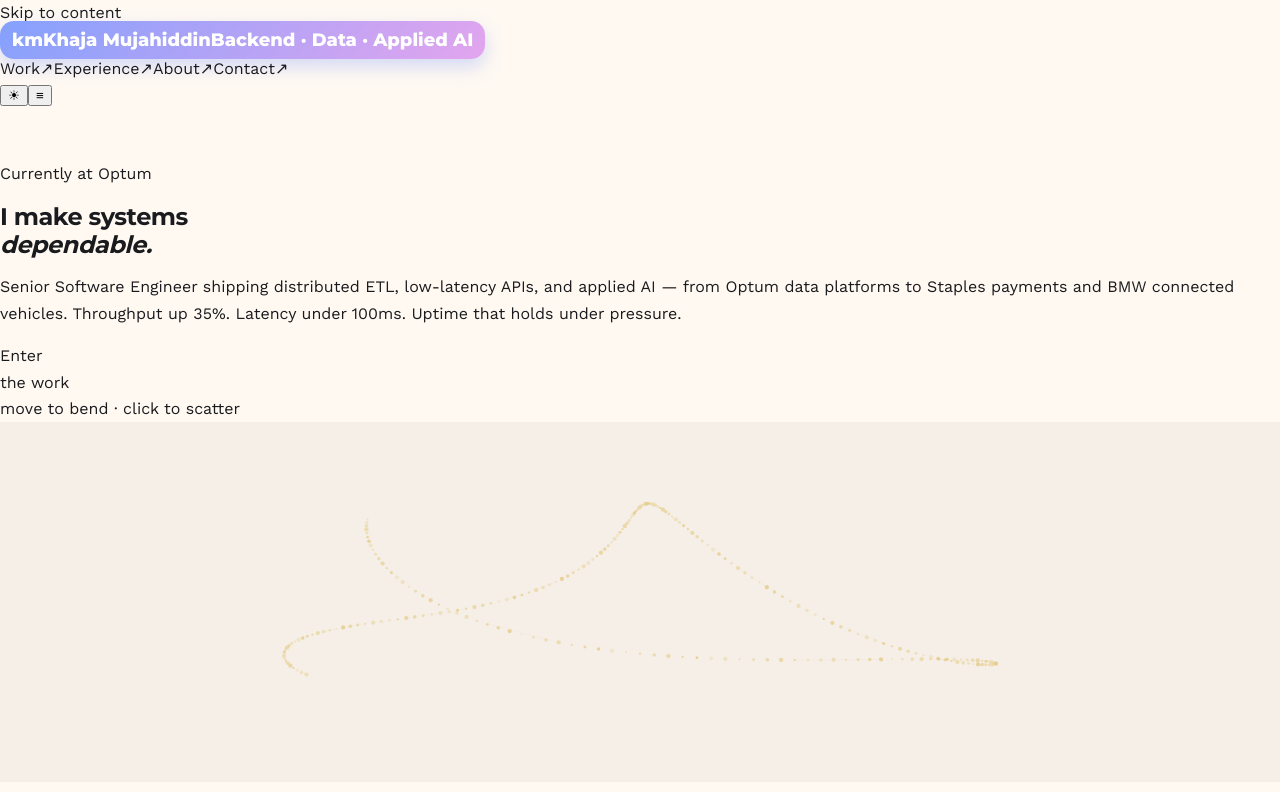
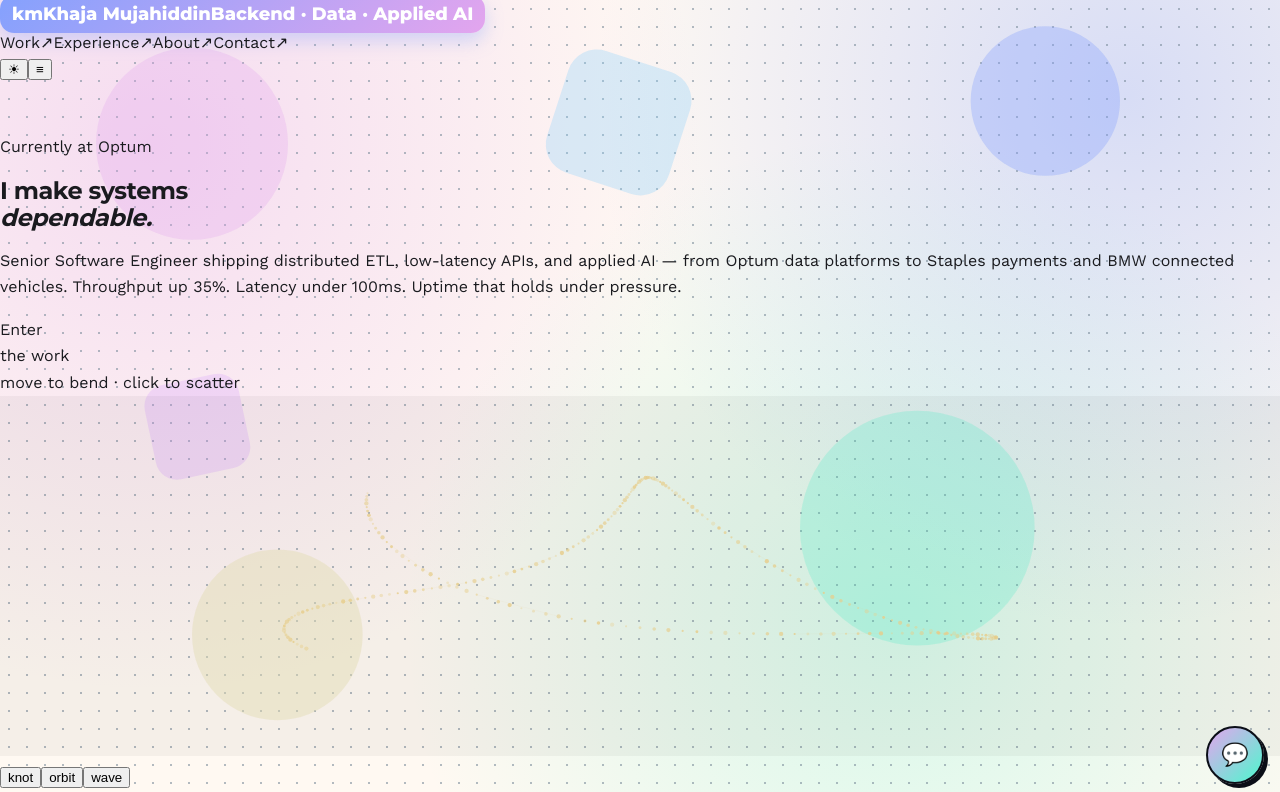
Before and after one commit to khajamujahid/Portfolio, a Next.js app: page / in a window 1280 px wide. Shown: the top 792 px of the page. Built offline with nearby package versions, Linux system fonts and the light colour scheme.

Commit message:
Revert redesign: restore app/page.js

```diff
--- a/app/page.js
+++ b/app/page.js
@@ -1,34 +1,40 @@
-import ReadingProgress from "@/components/ReadingProgress";
-import NavBar from "@/components/NavBar";
-import Hero from "@/components/Hero";
-import Manifesto from "@/components/Manifesto";
-import Projects from "@/components/Projects";
-import LiveLabs from "@/components/LiveLabs";
-import Experience from "@/components/Experience";
-import About from "@/components/About";
-import Contact from "@/components/Contact";
+'use client';
+import NavBar from '@/components/NavBar';
+import Hero from '@/components/Hero';
+import LiveLabs from '@/components/LiveLabs';
+import About from '@/components/About';
+import Projects from '@/components/Projects';
+import Experience from '@/components/Experience';
+import Skills from '@/components/Skills';
+import Education from '@/components/Education';
+import Certifications from '@/components/Certifications';
+import Contact from '@/components/Contact';
+import Chatbot from '@/components/Chatbot';
 
-export default function HomePage() {
+export default function Page() {
   return (
     <>
-      <a className="skip-link" href="#main">
-        Skip to content
-      </a>
-      <ReadingProgress />
+      <div className="parallax-bg" aria-hidden="true" />
+      <div className="dot-bg" aria-hidden="true" />
+      {/* eslint-disable-next-line @next/next/no-img-element */}
+      <img className="shapes-bg" src="/shapes-bg.svg" alt="" />
       <NavBar />
-      <main id="main">
+      <main>
         <Hero />
-        <Manifesto />
         <Projects />
         <LiveLabs />
+        <About />
         <Experience />
-        <About />
+        <Skills />
+        <Education />
+        <Certifications />
         <Contact />
       </main>
       <footer className="site-footer">
-        <span>© {new Date().getFullYear()} Khaja Mujahiddin Mohammed</span>
-        <span>Code · Curiosity · Consequence</span>
+        <div className="footer-fun">Always curious. Always shipping.</div>
+        © {new Date().getFullYear()} Khaja Mujahiddin Mohammed
       </footer>
+      <Chatbot />
     </>
   );
 }
```
